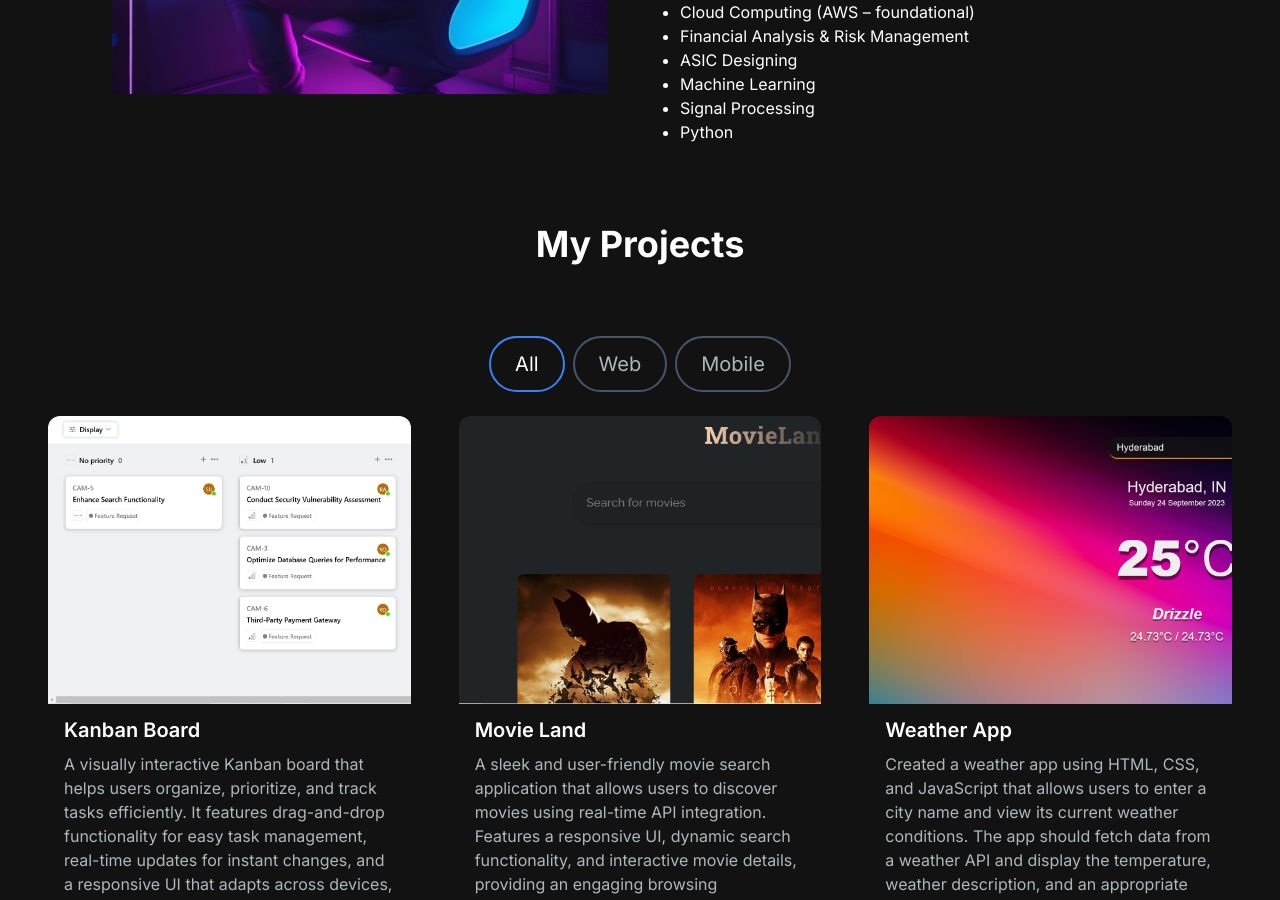
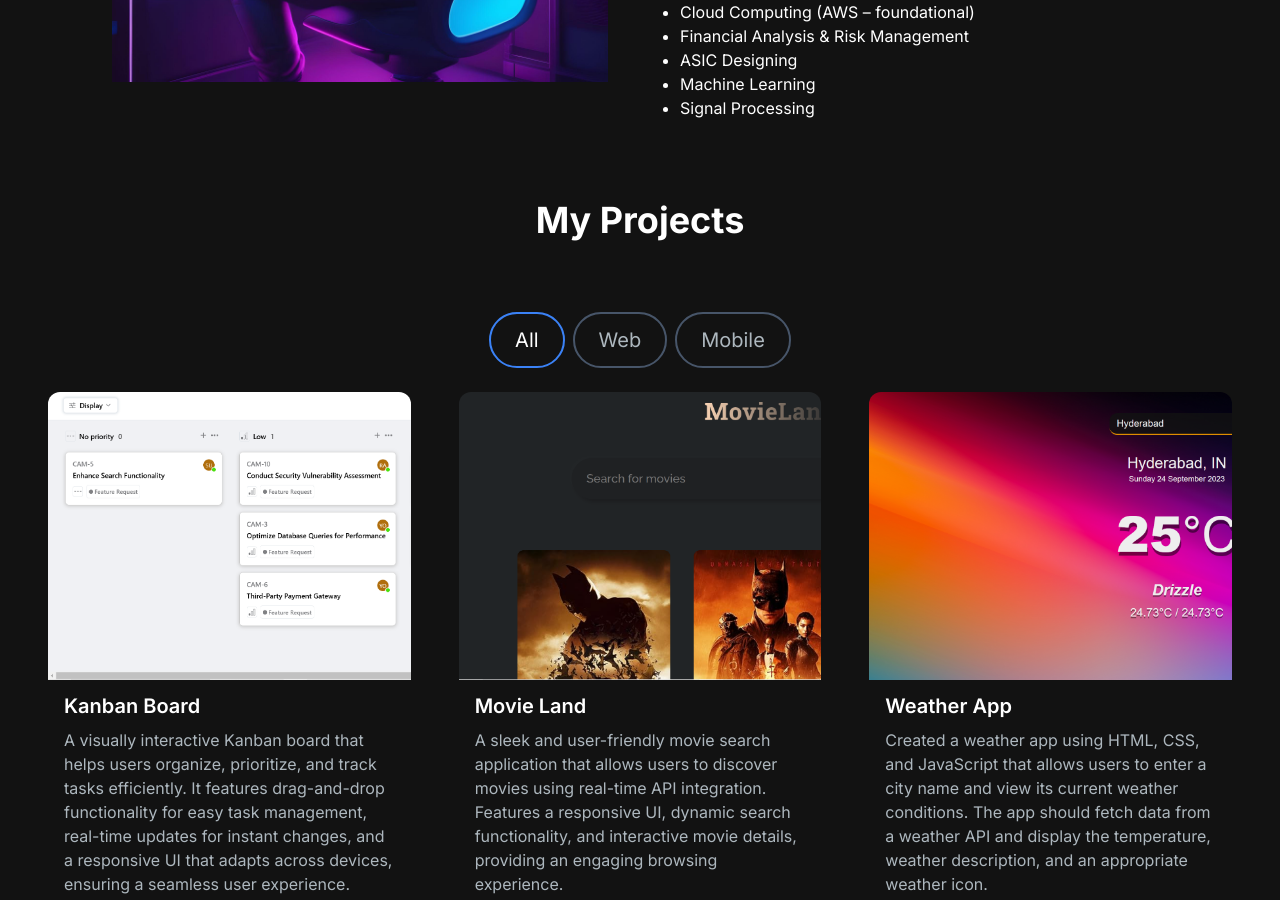
Before and after one commit to Shrishant2325/My-Portfolio, a Next.js app: page / in a window 1280 px wide. Shown: the part 1200-2100 px from the top of the page. Built offline with nearby package versions, Linux system fonts and the light colour scheme.

Commit message:
Update AboutSection.jsx

```diff
--- a/src/app/components/AboutSection.jsx
+++ b/src/app/components/AboutSection.jsx
@@ -17,7 +17,6 @@ const TAB_DATA = [
         <li>ASIC Designing</li>
         <li>Machine Learning</li>
         <li>Signal Processing</li>
-        <li>Python</li>
       </ul>
     ),
   },
```
